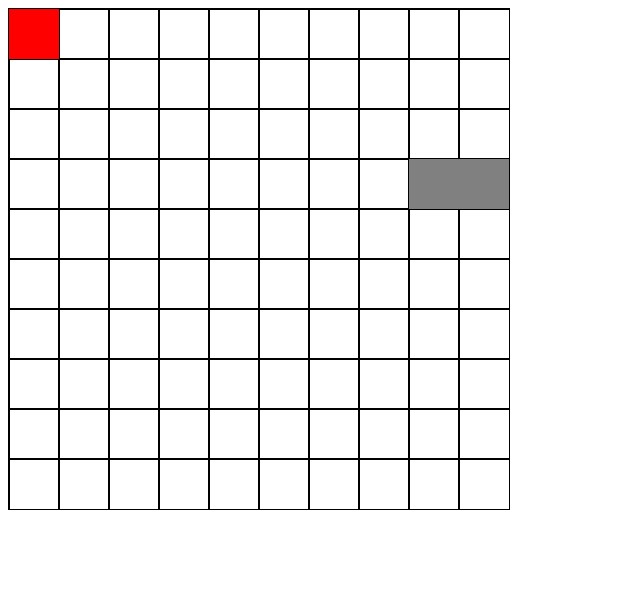
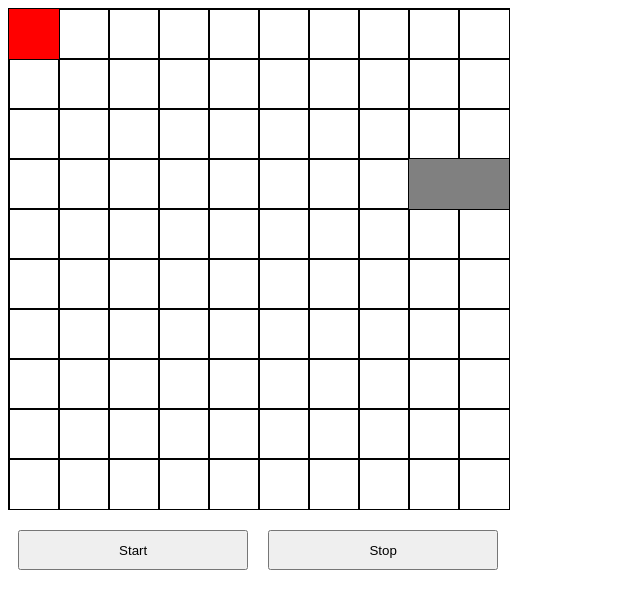
Before and after one commit to samuel-barkley/SnakeJS, a website with bundled scripts: page index.html in a window 1280 px wide. Shown: the whole page, without its empty margins (0-640 px from the left). Built offline with nearby package versions, Linux system fonts and the light colour scheme; animation ran at ten frames a second.

Commit message:
Added styling

```diff
--- a/index.html
+++ b/index.html
@@ -1,5 +1,6 @@
 <!DOCTYPE html>
 <html lang="en">
+
 <head>
     <meta charset="UTF-8">
     <meta http-equiv="X-UA-Compatible" content="IE=edge">
@@ -8,8 +9,16 @@
     <link rel="icon" type="image/x-icon" href="./favicon.ico">
     <link rel="stylesheet" href="./index.css">
 </head>
+
 <body>
-    <canvas id="canvas" width="500" height="500"></canvas>
+    <div id="mainFlexContainer">
+        <canvas id="canvas" width="500" height="500"></canvas>
+        <div id="buttonContainer">
+            <input type="button" value="Start" id="startButton">
+            <input type="button" value="Stop" id="stopButton">
+        </div>
+    </div>
     <script type="module" src="./index.js"></script>
 </body>
+
 </html>
```
